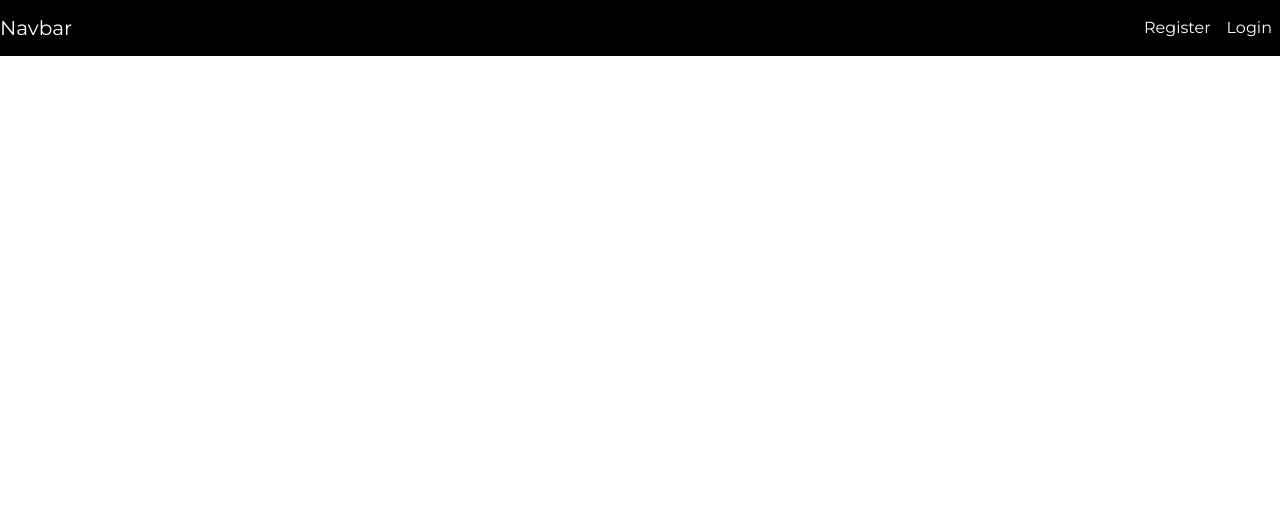
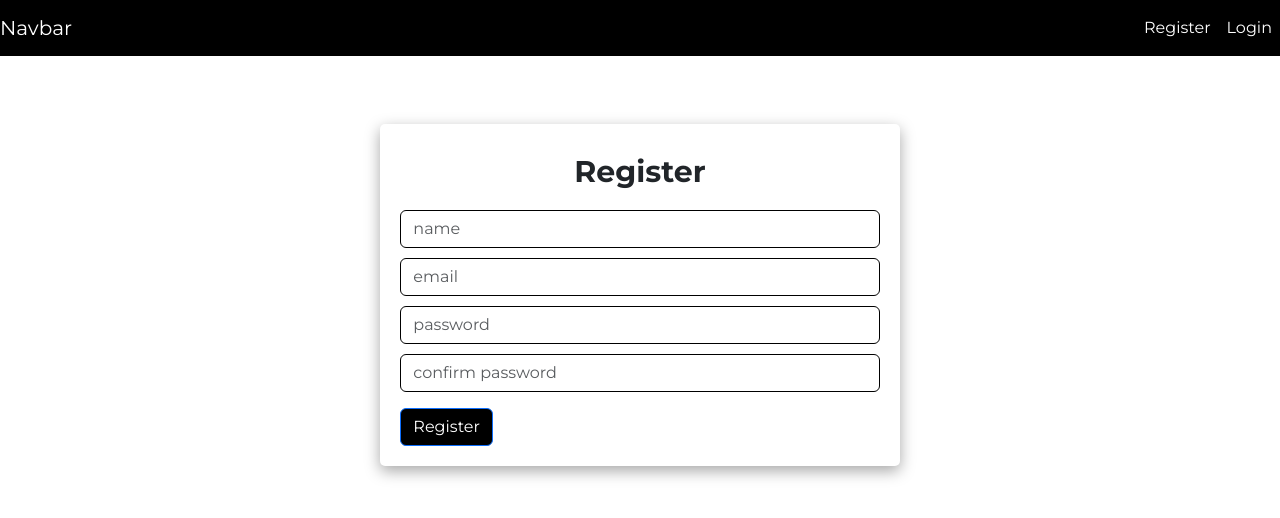
Before and after one commit to Shiv91141/Hotel-Booking-System, a React (Create React App) app in the folder client/: page /register in a window 1280 px wide. Shown: the top 518 px of the page. Built offline with nearby package versions, Linux system fonts and the light colour scheme.

Commit message:
added frontend for login register

```diff
--- a/client/src/App.js
+++ b/client/src/App.js
@@ -1,16 +1,20 @@
 import "./App.css";
 import Navbar from "./components/Navbar.js";
-import {BrowserRouter,Route,Routes,Link} from 'react-router-dom'
+import { BrowserRouter, Route, Routes, Link } from "react-router-dom";
 import Homescreen from "./screens/Homescreen.js";
 import Bookingscreen from "./screens/Bookingscreen.js";
+import Registerscreen from "./screens/Registerscreen.js";
+import Loginscreen from "./screens/Loginscreen.js";
 function App() {
   return (
     <div className="App">
       <Navbar />
       <BrowserRouter>
         <Routes>
-          <Route path='/home' exact Component={Homescreen}/>
-          <Route path='/book/:roomid' exact Component={Bookingscreen}/>
+          <Route path="/home" exact Component={Homescreen} />
+          <Route path="/book/:roomid" exact Component={Bookingscreen} />
+          <Route path="/register" exact Component={Registerscreen} />
+          <Route path="/login" exact Component={Loginscreen} />
         </Routes>
       </BrowserRouter>
     </div>
--- a/client/src/index.css
+++ b/client/src/index.css
@@ -56,3 +56,16 @@
   border-radius:5px !important;
   padding: 20px !important;
 }
+
+input {
+  box-shadow: none !important;
+  margin-top:10px;
+  border: 1px solid black !important
+}
+
+h2{
+  font-size:30px !important;
+  padding: 10px;
+  font-weight: bold !important;
+  text-align: center
+}
--- /dev/null
+++ b/client/src/screens/Loginscreen.js
@@ -0,0 +1,46 @@
+import React, { useState, useEffect } from "react";
+
+function Loginscreen() {
+  const [email, setemail] = useState("");
+  const [password, setpassword] = useState("");
+
+  function login() {
+    const user = {
+      email,
+      password,
+    };
+    console.log(user);
+  }
+
+  return (
+    <div>
+      <div className="row justify-content-center mt-5">
+        <div className="col-md-5">
+          <div className="bs">
+            <h2>Login</h2>
+
+            <input
+              type="text"
+              className="form-control"
+              placeholder="email"
+              value={email}
+              onChange={(e) => setemail(e.target.value)}
+            />
+            <input
+              type="text"
+              className="form-control"
+              placeholder="password"
+              value={password}
+              onChange={(e) => setpassword(e.target.value)}
+            />
+            <button className="btn btn-primary mt-3" onClick={login}>
+              Login
+            </button>
+          </div>
+        </div>
+      </div>
+    </div>
+  );
+}
+
+export default Loginscreen;
--- /dev/null
+++ b/client/src/screens/Registerscreen.js
@@ -0,0 +1,67 @@
+import React, { useState, useEffect } from "react";
+
+function Registerscreen() {
+  const [name, setname] = useState("");
+  const [email, setemail] = useState("");
+  const [password, setpassword] = useState("");
+  const [cpassword, setcpassword] = useState("");
+
+  function register() {
+    if (password == cpassword) {
+      const user = {
+        name,
+        email,
+        password,
+        cpassword,
+      };
+      console.log(user);
+    } else {
+      alert("Passwords not matched");
+    }
+  }
+
+  return (
+    <div>
+      <div className="row justify-content-center mt-5">
+        <div className="col-md-5">
+          <div className="bs">
+            <h2>Register</h2>
+            <input
+              type="text"
+              className="form-control"
+              placeholder="name"
+              value={name}
+              onChange={(e) => setname(e.target.value)}
+            />
+            <input
+              type="text"
+              className="form-control"
+              placeholder="email"
+              value={email}
+              onChange={(e) => setemail(e.target.value)}
+            />
+            <input
+              type="text"
+              className="form-control"
+              placeholder="password"
+              value={password}
+              onChange={(e) => setpassword(e.target.value)}
+            />
+            <input
+              type="text"
+              className="form-control"
+              placeholder="confirm password"
+              value={cpassword}
+              onChange={(e) => setcpassword(e.target.value)}
+            />
+            <button className="btn btn-primary mt-3" onClick={register}>
+              Register
+            </button>
+          </div>
+        </div>
+      </div>
+    </div>
+  );
+}
+
+export default Registerscreen;
```
